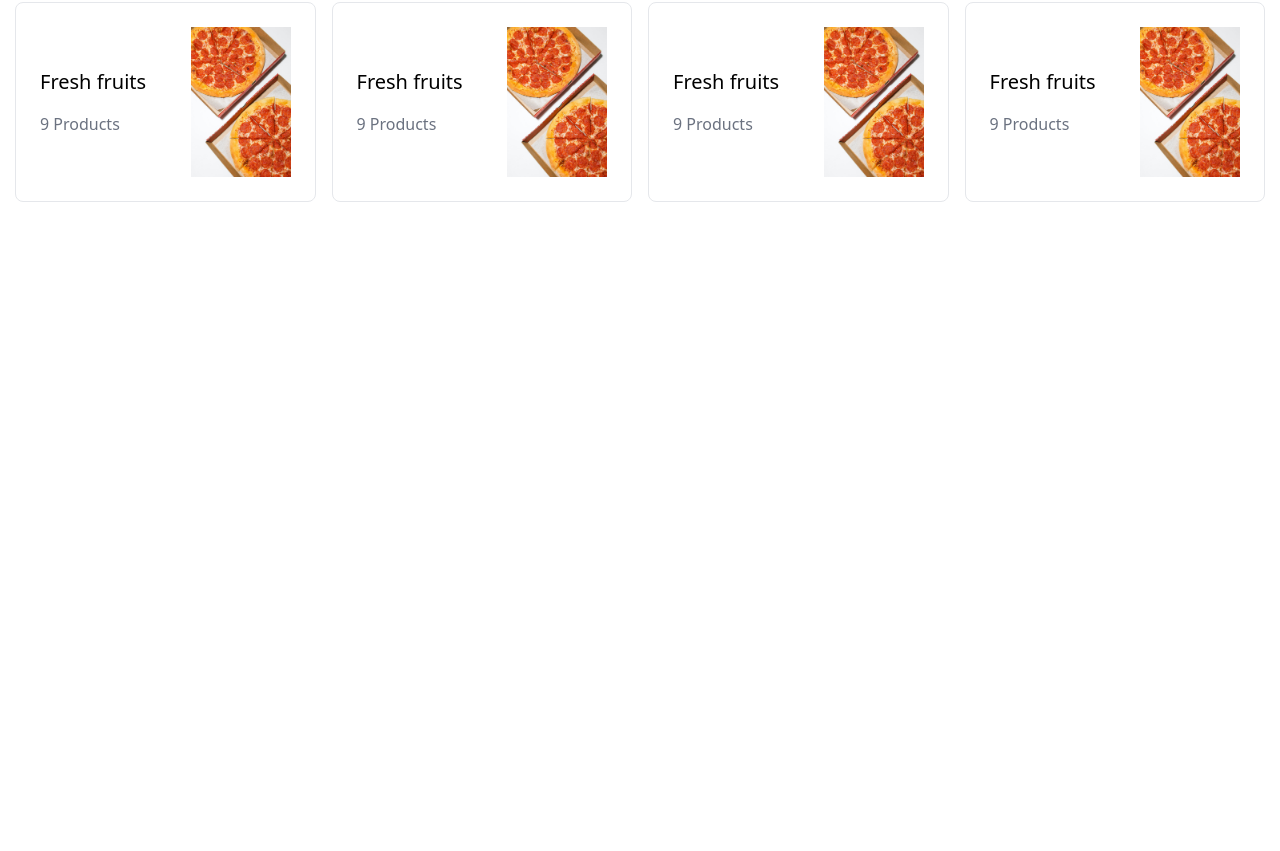
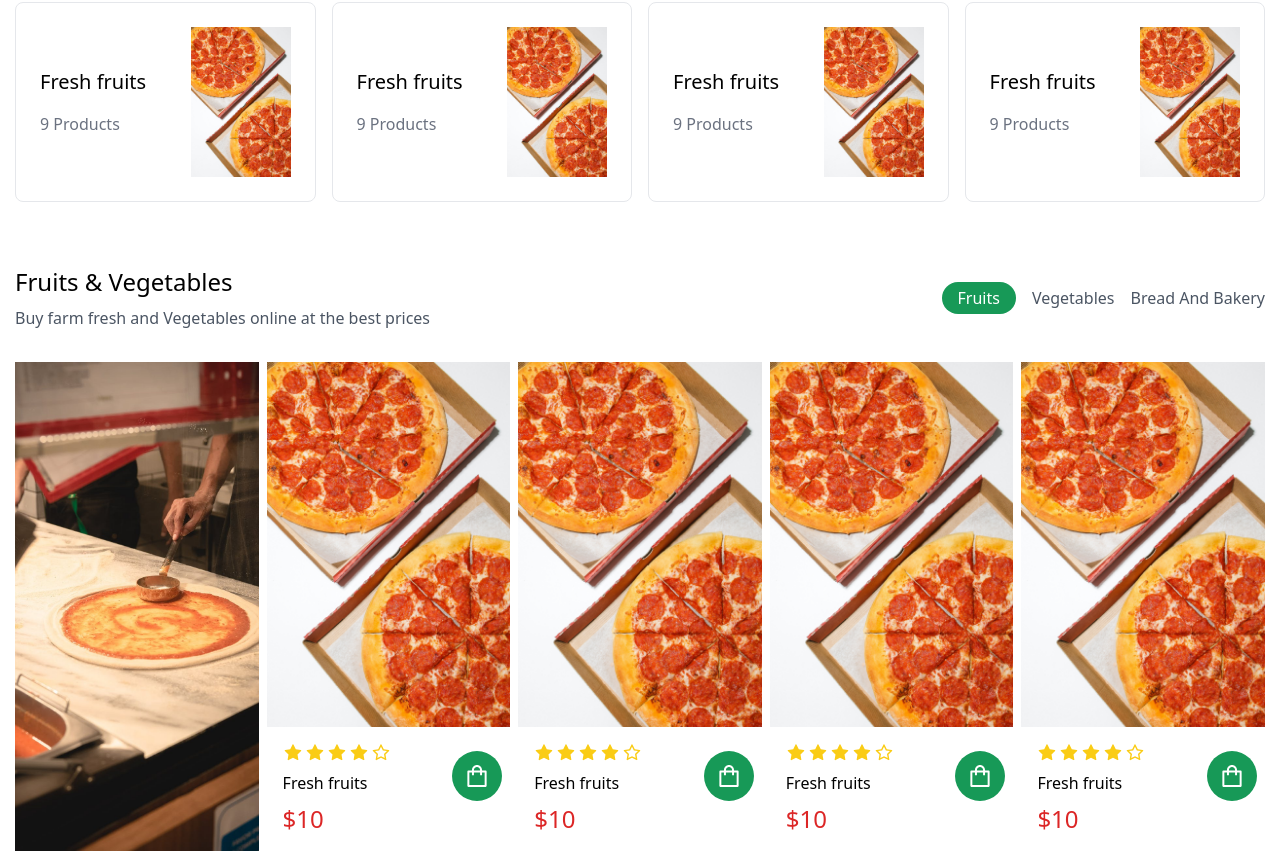
Before and after one commit to shubhamdhaundiyal123/FoodEcommerce, a React (Vite) app: page / in a window 1280 px wide. Shown: the part 1215-2066 px from the top of the page. Before the commit the page ends 1417 px from the top, so only its background shows below. Built offline with nearby package versions, Linux system fonts and the light colour scheme.

Commit message:
Fruit and vegetable Section Added successfully

```diff
--- a/src/App.tsx
+++ b/src/App.tsx
@@ -1,6 +1,7 @@
 import Navbar from './components/Navbar'
 import Hero from './components/Hero'
 import Category from './components/Category'
+import FeatureSectionFruits from './components/FeatureSectionFruits'
 
 const App = () => {
   return (
@@ -8,6 +9,7 @@ const App = () => {
       <Navbar />
       <Hero />
       <Category />
+      <FeatureSectionFruits />
     </main>
 
   )
--- /dev/null
+++ b/src/components/FeatureSectionFruits.tsx
@@ -0,0 +1,37 @@
+import ProductCard from "./ProductCard"
+
+const data =[
+    {id:0,img:"pizzaLeft.jpg",name:"Fresh fruits",price:"$10"},
+    {id:1,img:"pizzaLeft.jpg",name:"Fresh fruits",price:"$10"},
+    {id:2,img:"pizzaLeft.jpg",name:"Fresh fruits",price:"$10"},
+    {id:3,img:"pizzaLeft.jpg",name:"Fresh fruits",price:"$10"},
+]
+
+const FeatureSectionFruits = () => {
+  return (
+    <div className="container pt-16">
+      <div className="lg:flex justify-between items-center ">
+        <div>
+        <h3 className="font-medium text-2xl">
+        Fruits & Vegetables
+        </h3>
+        <p className="text-gray-600 mt-2">Buy farm fresh and Vegetables online at the best prices</p>
+        </div>
+      <div className="space-x-4 mt-8 lg:mt-0">
+        <button className="feature_btn">Fruits</button>
+        <button className="text-gray-600 hover:text-accent">Vegetables</button>
+        <button className="text-gray-600 hover:text-accent">Bread And Bakery</button>
+      </div>
+    </div>
+
+    <div className="grid sm:grid-cols-2 md:grid-cols-4 lg:grid-cols-5 pt-8 gap-2">
+        <div>
+            <img className="w-full h-full object-cover" src="makingpizza.jpeg" alt="banner" />
+        </div>
+        {data.map((el)=><ProductCard key={el.id} img={el.img} name={el.name} price={el.price} />)}
+    </div>
+    </div>
+  )
+}
+
+export default FeatureSectionFruits
--- /dev/null
+++ b/src/components/ProductCard.tsx
@@ -0,0 +1,29 @@
+import{AiFillStar,AiOutlineStar,AiOutlineShopping} from "react-icons/ai"
+interface propsType{
+    img:string;
+    name:string;
+    price:string;
+}
+const ProductCard:React.FC<propsType> = ({img,name,price}) => {
+  return (
+    <div className="border-gray-200 hover:border-gray-400 hover:scale-105 transition-transform rounded-lg relative">
+      <img src={img} alt={name} />
+      <div className="space-y-2 relative p-4">
+        <div className="text-yellow-400 flex gap-[2px] text-[20px]">
+        <AiFillStar/>
+        <AiFillStar/>
+        <AiFillStar/>
+        <AiFillStar/>
+        <AiOutlineStar/>
+        </div>
+        <h3 className="font-medium" >{name}</h3>
+        <h3 className="text-2xl font-medium text-red-600" >{price}</h3>
+        <div className="absolute top-4 right-2 bg-accent text-white text-[28px] w-[50px] h-[50px] rounded-full grid place-items-center cursor-pointer ">
+            <AiOutlineShopping/>
+        </div>
+      </div>
+    </div>
+  )
+}
+
+export default ProductCard
--- a/src/index.css
+++ b/src/index.css
@@ -6,3 +6,6 @@
     @apply border border-gray-400 rounded-full w-[50px] h-[50px] grid place-items-center text-[22px];
   }
 }
+.feature_btn{
+  @apply bg-accent text-white px-4 py-1 rounded-full hover:bg-accentDark;
+}
```
